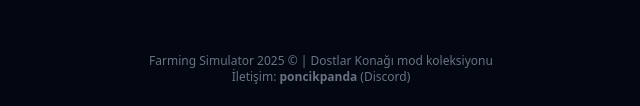
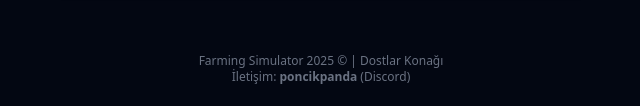
Before and after one commit to UmutTKMN/dcfs-bot, a website: page web/about.html in a window 1280 px wide. Shown: the part 871-977 px from the top of the page, 319-959 px from the left. Drawn offline with nearby package versions, Linux system fonts and the light colour scheme.

Commit message:
footer bug text fixed

```diff
--- a/web/about.html
+++ b/web/about.html
@@ -64,7 +64,7 @@
         </div>
     </main>
     <footer class="text-center text-xs text-gray-500 py-6 mt-8">
-        Farming Simulator 2025 © | Dostlar Konağı mod koleksiyonu<br>
+        Farming Simulator 2025 © | Dostlar Konağı<br>
         İletişim: <b>poncikpanda</b> (Discord)
     </footer>
 </body>
```
Also changed, not shown: web/gallery.html (+1 -1 lines), web/home.html (+1 -1 lines), web/mods.html (+1 -1 lines), web/rules.html (+1 -1 lines).
